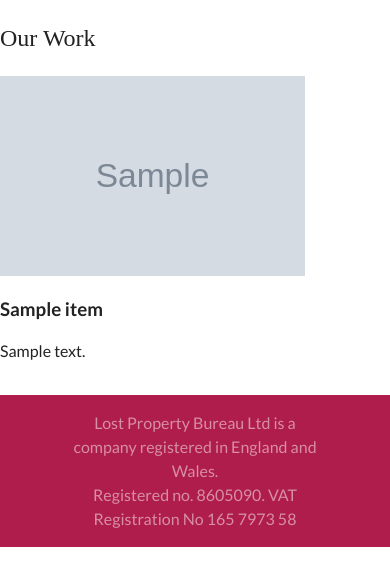
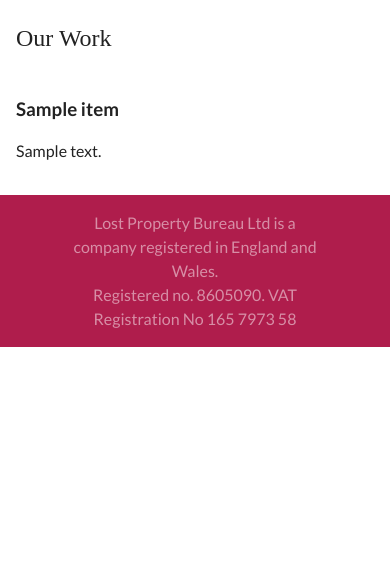
Before and after one commit to lostproperty/LostProperty.github.io, a Flask app: template lostproperty/templates/work.html in a window 390 px wide. Shown: the part 88-674 px from the top of the page. Run offline with Flask 2, Linux system fonts and the light colour scheme; the template is opened without the code that fills it: most values are stand-ins (such as "Sample title", 1, 10 or a date in 2020); grey boxes marked "Sample" are stand-in pictures; some libraries are stand-ins or nearby versions; some web fonts are replaced.

Commit message:
Change wording and layout
- Use real copy for projects
- Change portfolio rendering at mobile dimensions

```diff
--- a/lostproperty/application.py
+++ b/lostproperty/application.py
@@ -53,7 +53,7 @@ def technology():
 @app.route('/work.html')
 def work():
     from lostproperty.work import examples
-    return render_template('work.html', items=examples)
+    return render_template('work.html', items=examples())
 
 
 @app.route('/sitemap.xml', methods=['GET'])
--- a/lostproperty/static/css/main.css
+++ b/lostproperty/static/css/main.css
@@ -1842,17 +1842,22 @@ footer {
   max-width: 960px;
   margin-left: auto;
   margin-right: auto; }
+  @media screen and (max-width: 767px) {
+    .portfolio-container {
+      padding: 0 1em; } }
   .portfolio-container:before, .portfolio-container:after {
     content: " ";
     display: table; }
   .portfolio-container:after {
     clear: both; }
   .portfolio-container div {
-    display: block;
-    float: left;
-    margin-right: 2.35765%;
-    width: 31.76157%;
     margin-bottom: 1em; }
+    @media screen and (min-width: 768px) {
+      .portfolio-container div {
+        display: block;
+        float: left;
+        margin-right: 2.35765%;
+        width: 31.76157%; }
         .portfolio-container div:last-child {
           margin-right: 0; }
         .portfolio-container div:nth-child(4n) {
@@ -1860,8 +1865,18 @@ footer {
         .portfolio-container div:nth-child(4n+1) {
           clear: left; }
         .portfolio-container div img {
-      width: 305px;
-      height: 200px; }
+          max-width: 305px;
+          height: 200px; } }
+    @media screen and (max-width: 767px) {
+      .portfolio-container div {
+        display: block;
+        float: left;
+        margin-right: 2.35765%;
+        width: 100%; }
+        .portfolio-container div:last-child {
+          margin-right: 0; }
+        .portfolio-container div img {
+          display: none; } }
 
 .belief-container {
   *zoom: 1;
--- a/lostproperty/static/sass/main.scss
+++ b/lostproperty/static/sass/main.scss
@@ -276,15 +276,30 @@ footer {
     }
 }
 .portfolio-container {
+    @include media($mobile) {
+      padding: 0 1em;
+    }
      @include outer-container;
      div {
-       @include span-columns(4);
-       @include omega(4n);
        margin-bottom: 1em;
 
-       img {
-         width: 305px;
-         height: 200px;
+       @include media($desktop) {
+         @include span-columns(4);
+         @include omega(4n);
+
+         img {
+           max-width: 305px;
+           height: 200px;
+         }
+       }
+
+       @include media($mobile) {
+         @include span-columns(12);
+         // @include omega(3n);
+
+         img {
+           display: none;
+         }
        }
      }
 }
--- a/lostproperty/work.py
+++ b/lostproperty/work.py
@@ -55,4 +55,4 @@ def populate_examples():
             yield Work(title, url, desc)
 
 
-examples = list(populate_examples())
+examples = lambda: list(populate_examples())
```
Also changed, not shown: lostproperty/work.csv (+5 -3 lines). Lines whose indentation alone changed are shown as unchanged.
